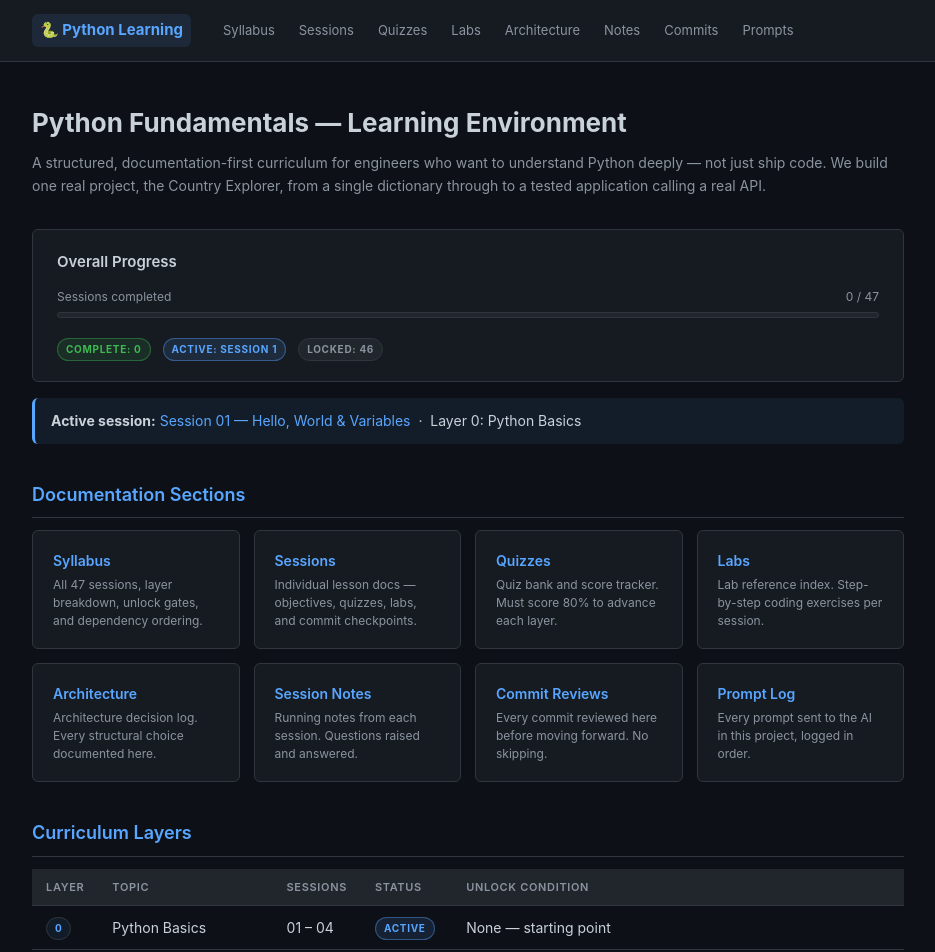
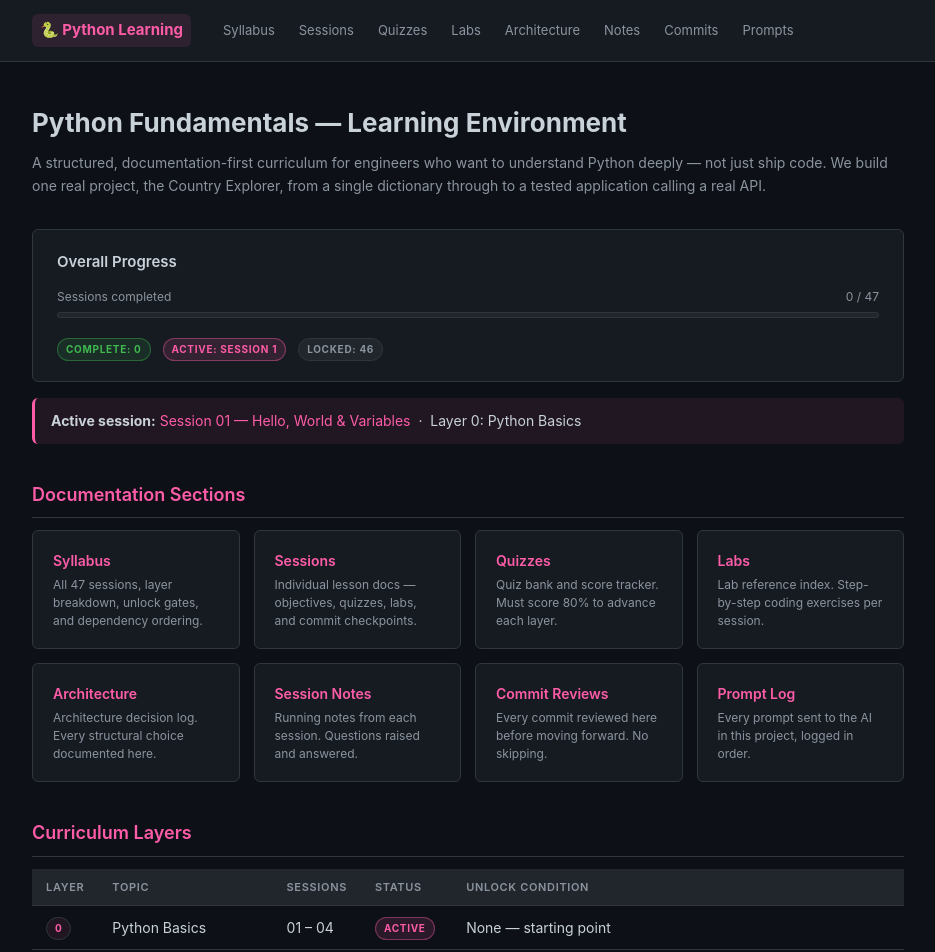
Before and after one commit to PinkMachine19/python-learn-with-ai, a website: page docs/index.html in a window 1280 px wide. Shown: the top 952 px of the page, without its empty margins (172-1107 px from the left). Drawn offline with Linux system fonts and the light colour scheme.

Commit message:
Apply academy pink visual theme

```diff
--- a/docs/styles.css
+++ b/docs/styles.css
@@ -15,7 +15,7 @@
   --border:     #30363d;
   --text:       #c9d1d9;
   --text-muted: #8b949e;
-  --accent:     #58a6ff;
+  --accent:     #ff5ca8;
   --green:      #3fb950;
   --yellow:     #d29922;
   --red:        #f85149;
@@ -81,7 +81,7 @@ nav a:hover {
 
 nav a.active {
   color: var(--accent);
-  background: rgba(88, 166, 255, 0.1);
+  background: rgba(255, 92, 168, 0.1);
 }
 
 /* ── Main ────────────────────────────────────────────────────────── */
@@ -247,10 +247,10 @@ tr:hover td {
 }
 
 .badge-locked   { background: var(--surface-2); color: var(--text-muted); border: 1px solid var(--border); }
-.badge-current  { background: rgba(88,166,255,0.12); color: var(--accent); border: 1px solid rgba(88,166,255,0.4); }
+.badge-current  { background: rgba(255,92,168,0.12); color: var(--accent); border: 1px solid rgba(255,92,168,0.4); }
 .badge-complete { background: rgba(63,185,80,0.12); color: var(--green);  border: 1px solid rgba(63,185,80,0.4); }
 .badge-gate     { background: rgba(210,153,34,0.12); color: var(--yellow); border: 1px solid rgba(210,153,34,0.4); }
-.badge-layer    { background: rgba(88,166,255,0.08); color: var(--accent); border: 1px solid var(--border); font-size: 10px; }
+.badge-layer    { background: rgba(255,92,168,0.08); color: var(--accent); border: 1px solid var(--border); font-size: 10px; }
 
 /* ── Code ────────────────────────────────────────────────────────── */
 code {
@@ -288,7 +288,7 @@ pre code {
   line-height: 1.55;
 }
 
-.alert-info    { background: rgba(88,166,255,0.08);  border-color: var(--accent); }
+.alert-info    { background: rgba(255,92,168,0.08);  border-color: var(--accent); }
 .alert-warning { background: rgba(210,153,34,0.08);  border-color: var(--yellow); }
 .alert-success { background: rgba(63,185,80,0.08);   border-color: var(--green); }
 .alert-danger  { background: rgba(248,81,73,0.08);   border-color: var(--red); }
```
